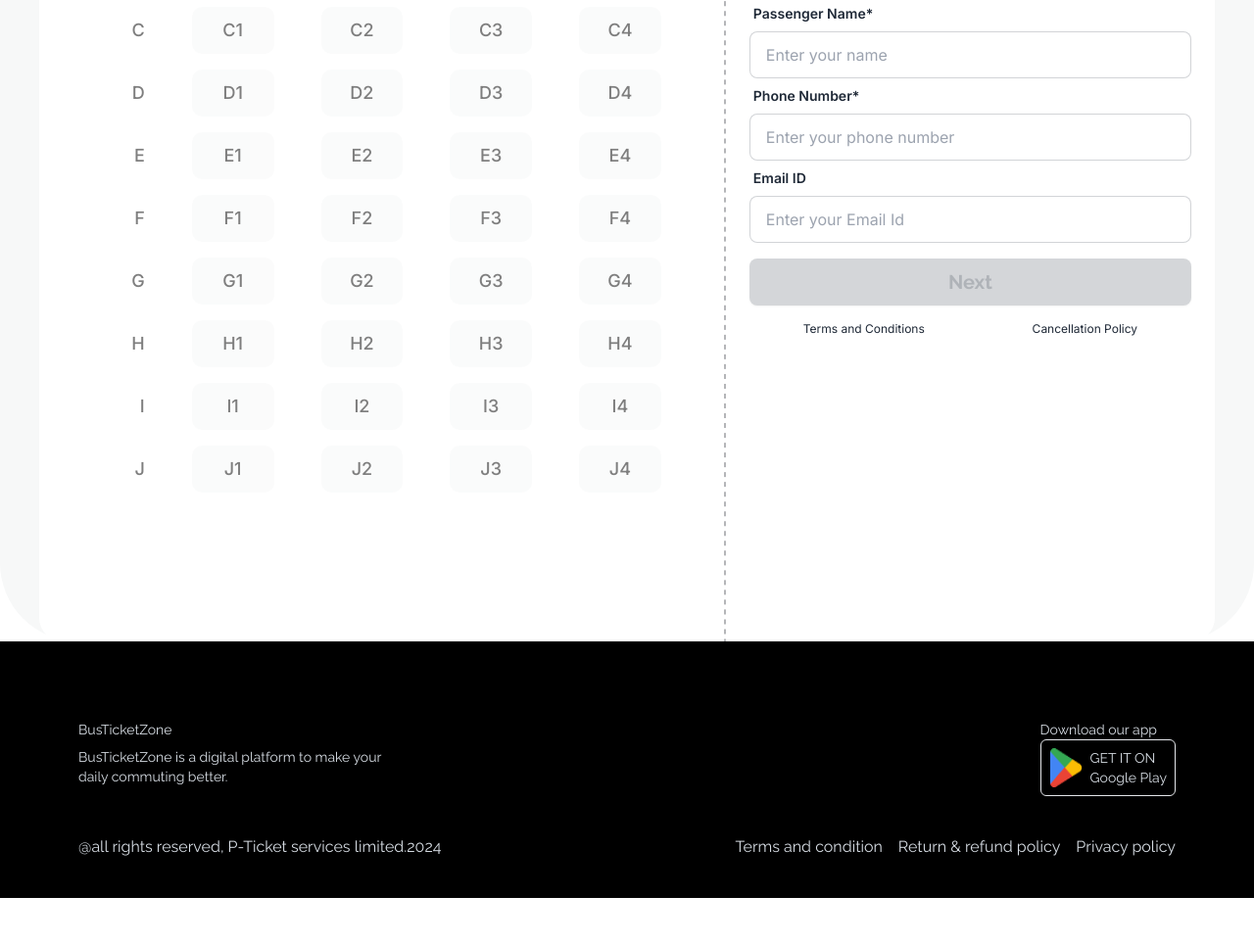
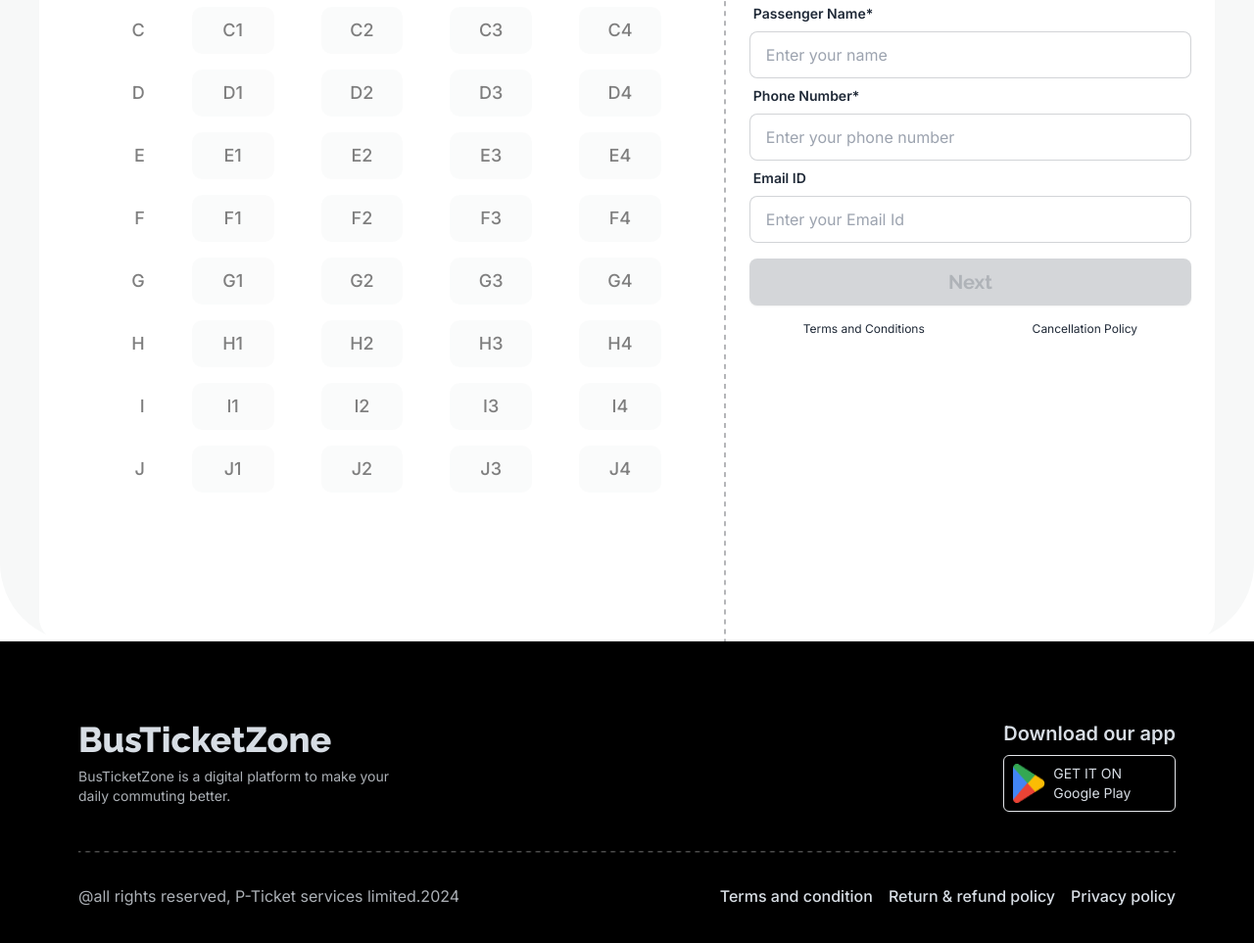
Before and after one commit to rabayasultana/assignment-5-ticketing, a plain HTML site: page index.html in a window 1280 px wide. Shown: the part 2259-3222 px from the top of the page at 98% size. Before the commit the page ends 3176 px from the top, so only its background shows below. Drawn offline with nearby package versions, Linux system fonts and the light colour scheme.

Commit message:
footer section done

```diff
--- a/index.html
+++ b/index.html
@@ -372,10 +372,11 @@
           <span class="label-text font-semibold">Email ID</span>
         </div>
         <input type="email" placeholder="Enter your Email Id" class="input input-bordered w-full" />
+
         <button id="next-button" class="btn bg-color-text text-white my-4 font-bold font-raleway text-xl"  onclick="event.preventDefault(); my_modal_3.showModal()"  disabled>Next</button>
         <!-- modal -->
         <dialog id="my_modal_3" class="modal">
-          <div class="modal-box p-14 text-center flex flex-col gap-4">
+          <div class="modal-box  p-14 text-center flex flex-col gap-6">
            <div class="flex justify-center">
             <img src="./images/success.png" alt="">
            </div>
@@ -384,7 +385,7 @@
               We are working hard to find the best service and deals for you.</p>
               <p class="text-xl">Shortly you will find a confirmation in your email.</p>
               <form method="dialog">
-                <button class="btn bg-[#27AE60] text-white rounded-3xl  py-2 font-semibold text-xl"  onclick="event.preventDefault(); ">Continue</button>
+                <button class="btn bg-[#27AE60] text-white rounded-3xl  py-2 font-semibold text-xl"  onclick="event.preventDefault(); my_modal_3.close() ">Continue</button>
               </form>
           </div>
         </dialog>
@@ -402,12 +403,12 @@
       </section>
     </main>
     <!-- footer -->
-    <footer class="bg-black text-neutral-content p-10">
+    <footer class="bg-black text-neutral-content p-10 font-inter">
       <div class="max-w-[1200px] mx-auto">
         <div class="footer">
           <div class="p-10">
-            <h3>BusTicketZone</h3>
-            <p>
+            <h3 class="font-raleway font-extrabold text-4xl">BusTicketZone</h3>
+            <p class="opacity-80">
               BusTicketZone is a digital platform to make your
               <br />
               daily commuting better.
@@ -415,11 +416,11 @@
           </div>
           <div class="p-10 w-full navbar-end">
             <div class="">
-              <p>Download our app</p>
+              <p class="font-semibold text-xl mb-2">Download our app</p>
               <div class="flex gap-2 border p-2 rounded-md">
                 <img src="./images/playstore.png" alt="" />
                 <div>
-                  <p>GET IT ON</p>
+                  <p class="text-sm">GET IT ON</p>
                   <h3>Google Play</h3>
                 </div>
               </div>
@@ -427,9 +428,13 @@
           </div>
         </div>
 
-        <div class="md:flex justify-between px-10">
-          <p>@all rights reserved, P-Ticket services limited.2024</p>
-          <div class="flex gap-4">
+        <div class="px-10">
+          <img src="./images/line3.png" alt="">
+        </div>
+
+        <div class="md:flex justify-between px-10 mt-8">
+          <p class="opacity-80">@all rights reserved, P-Ticket services limited.2024</p>
+          <div class="flex gap-4 font-medium">
             <p>Terms and condition</p>
             <p>Return & refund policy</p>
             <p>Privacy policy</p>
```
Also changed, not shown: images/Line3.png (added).
